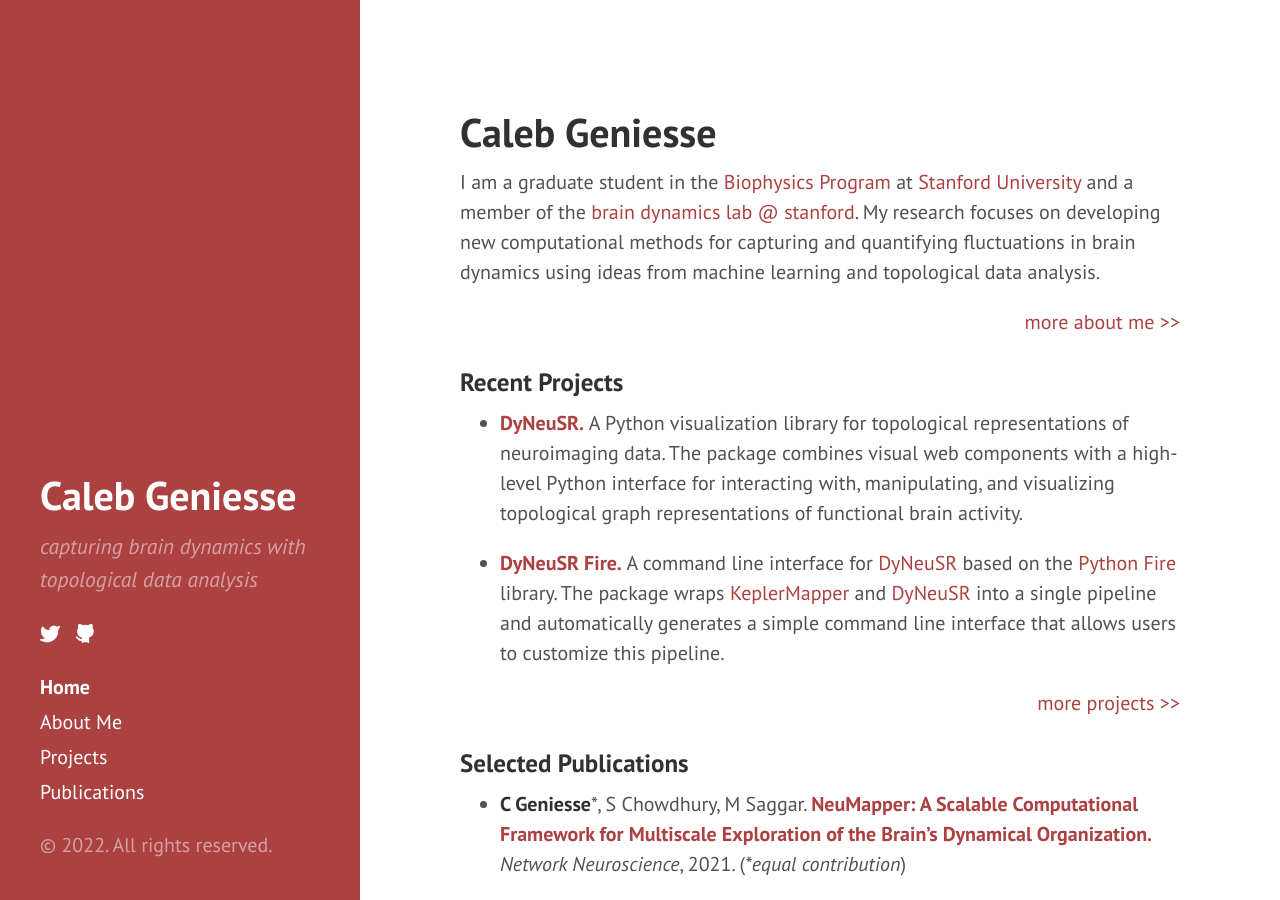
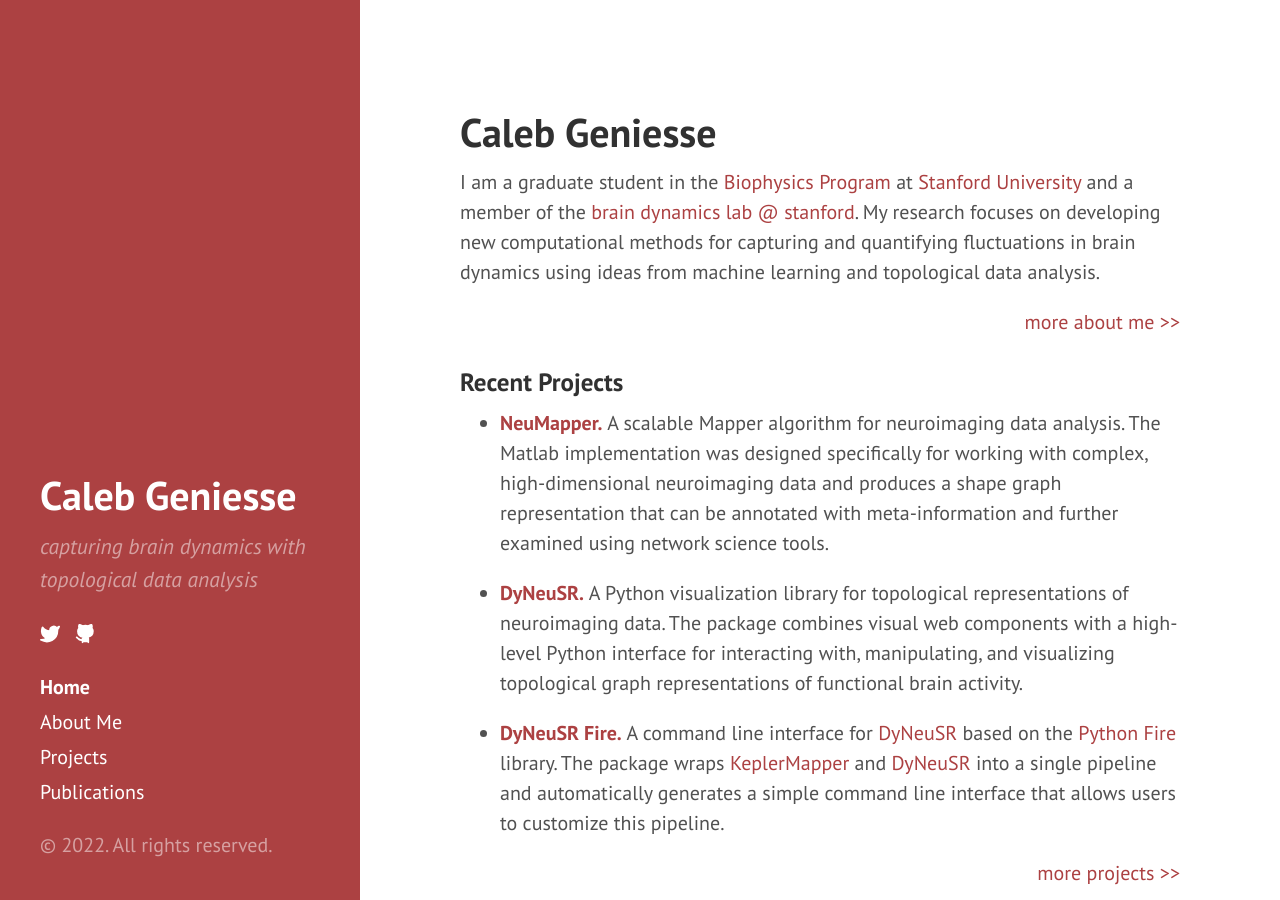
Before and after one commit to calebgeniesse/calebgeniesse.github.io, a Jekyll site: the page built from index.md, in a window 1280 px wide and 900 px high. Built offline with Jekyll 4.4.1, drawn with Linux system fonts in a browser that asks for light colours; our own code applies the rules of GitHub Pages for plain Markdown files.

Commit message:
Update index.md

```diff
--- a/index.md
+++ b/index.md
@@ -18,6 +18,8 @@ I am a graduate student in the [Biophysics Program](http://med.stanford.edu/biop
 
 
 ### Recent Projects
+
+- **[NeuMapper.](https://braindynamicslab.github.io/neumapper/)**&nbsp;A scalable Mapper algorithm for neuroimaging data analysis. The Matlab implementation was designed specifically for working with complex, high-dimensional neuroimaging data and produces a shape graph representation that can be annotated with meta-information and further examined using network science tools.
 
 - **[DyNeuSR.](https://braindynamicslab.github.io/dyneusr/)**&nbsp;A Python visualization library for topological representations of neuroimaging data. The package combines visual web components with a high-level Python interface for interacting with, manipulating, and visualizing topological graph representations of functional brain activity.
 
```
